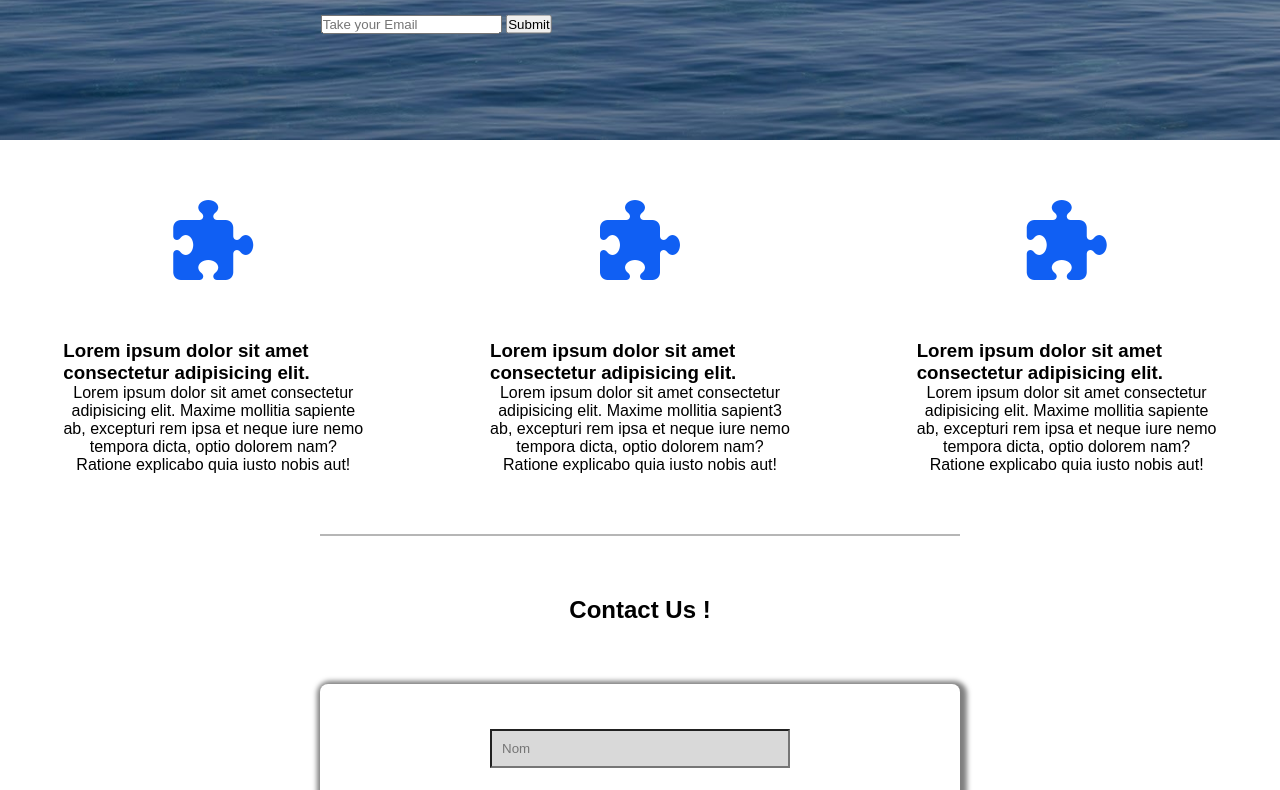
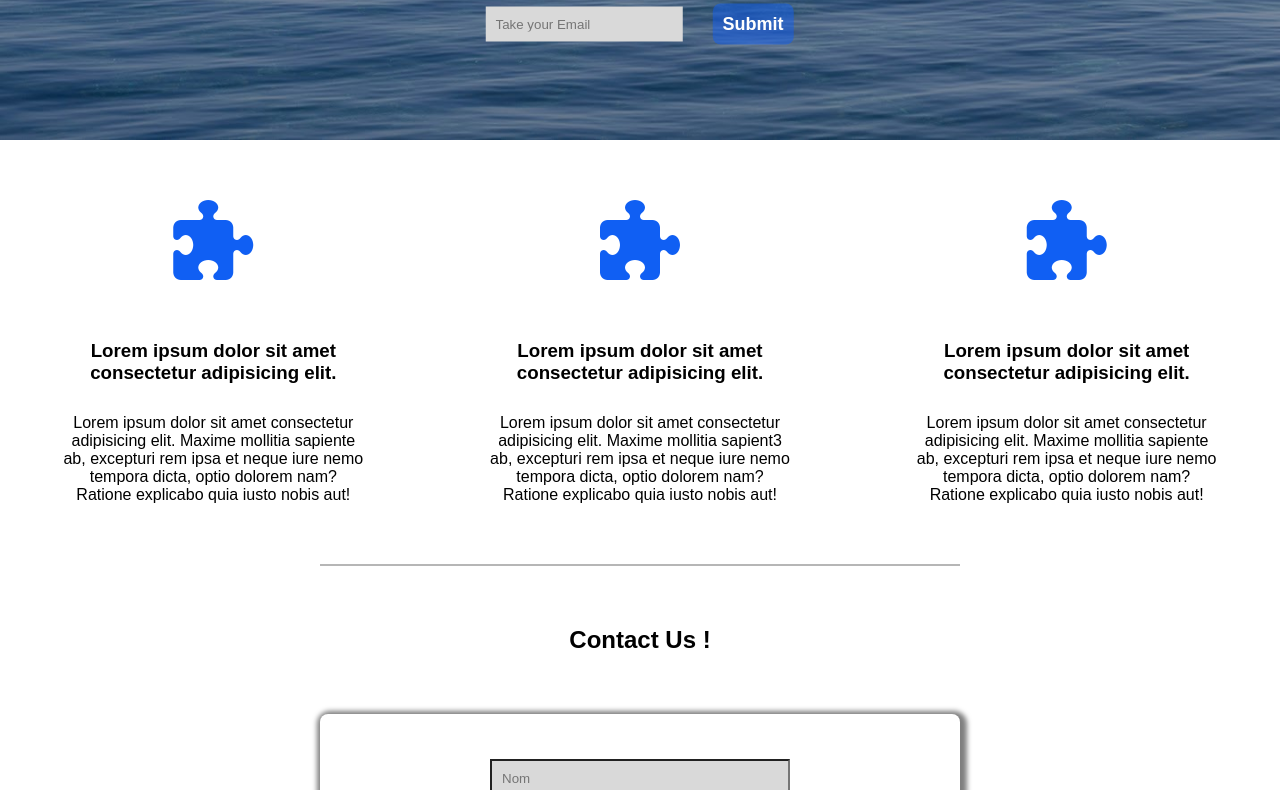
Before and after one commit to ThibautPoinloup/projet-html-1, a plain HTML site: page index.html in a window 1280 px wide. Shown: the part 260-1050 px from the top of the page. Drawn offline with Linux system fonts and the light colour scheme.

Commit message:
modification css/less

```diff
--- a/css/style.less
+++ b/css/style.less
@@ -47,7 +47,7 @@ header {
       margin: 30px auto;
       color: #fff;
     }
-    article {
+    div.email {
         display: flex;
         justify-content: center;
         align-items: center;
@@ -86,10 +86,10 @@ div.cards{
             margin: 60px auto;
             display: block;
         }
-        h2, p{
+        h3, p{
             text-align: center;
         }
-        h2{
+        h3{
             margin-bottom: 30px;
         }
     }
```
Also changed, not shown: css/style.css.
